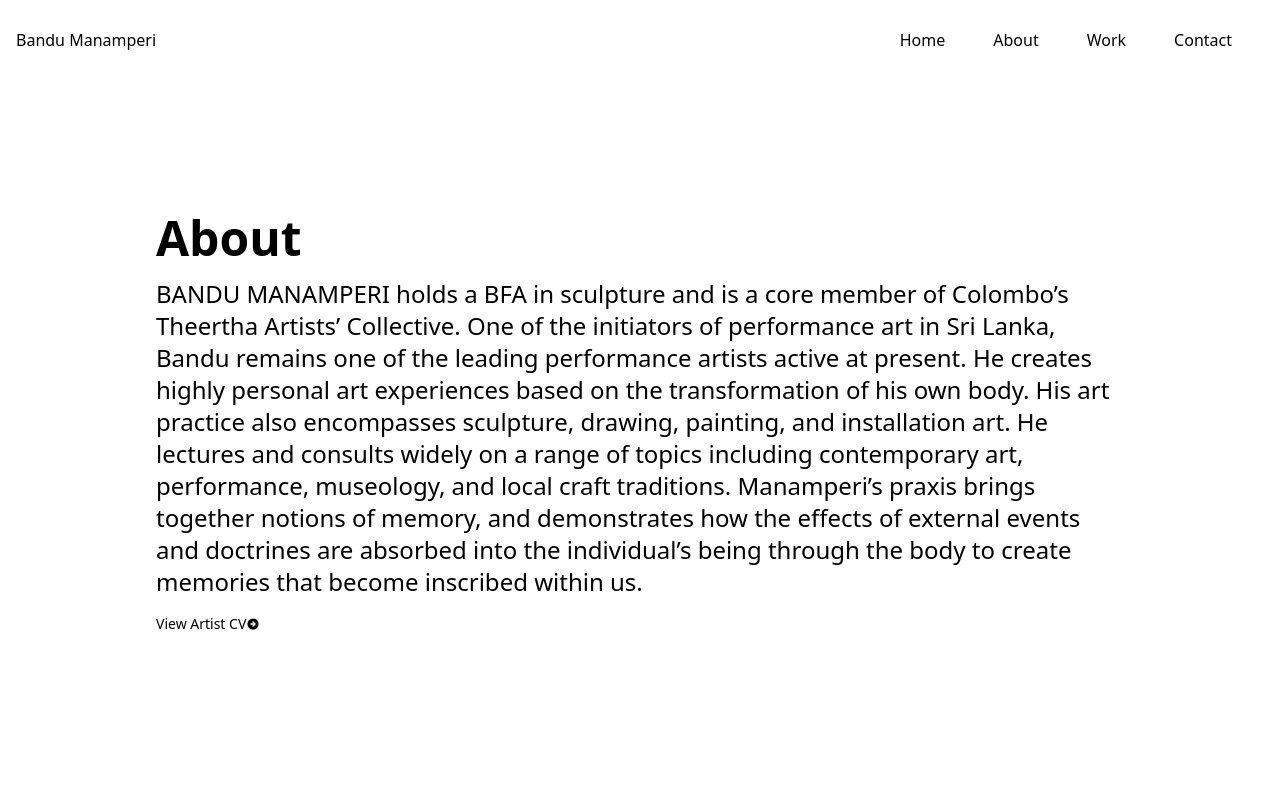
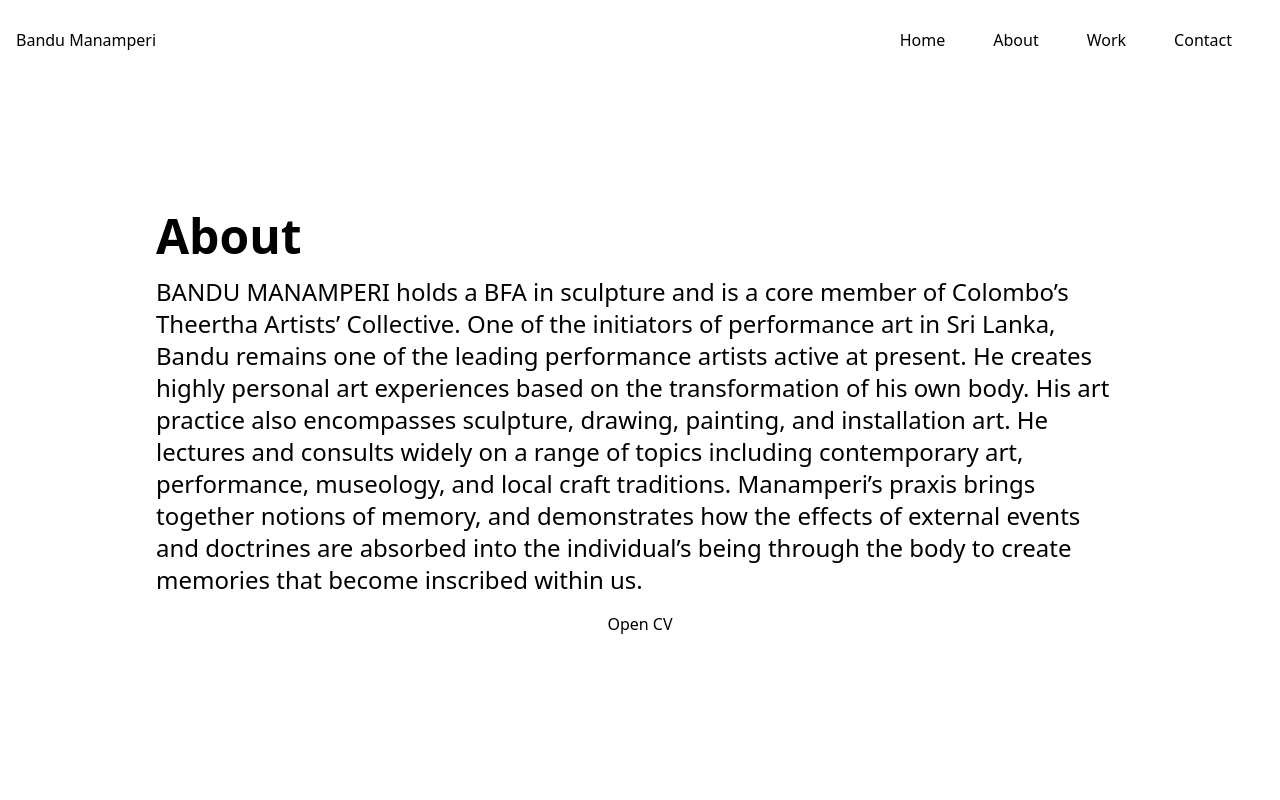
Before and after one commit to rashodkorala/bandumanamperi, a Next.js app: page / in a window 1280 px wide. Shown: the top 800 px of the page. Built offline with nearby package versions, Linux system fonts and the light colour scheme.

Commit message:
added changes

```diff
--- a/src/Components/About.tsx
+++ b/src/Components/About.tsx
@@ -1,9 +1,11 @@
-import React from "react";
+import React, { useState } from "react";
 import { HiArrowCircleLeft, HiArrowCircleRight } from "react-icons/hi";
+import ArtistCv from "./subComponents/ArtistCv";
 
 type Props = {};
 
 const About = (props: Props) => {
+  const [isPopupOpen, setIsPopupOpen] = useState(false);
   return (
     <div className="w-full h-screen bg-white ">
       <div className="max-w-[1000px] mx-auto px-4 flex flex-col justify-center h-full text-black xsm:px-5">
@@ -24,7 +26,7 @@ const About = (props: Props) => {
             to create memories that become inscribed within us.
           </p>
         </div>
-        <a
+        {/* <a
           href="https://photosbyrashod.myportfolio.com"
           target="_blank"
           rel="noreferrer"
@@ -32,7 +34,8 @@ const About = (props: Props) => {
         >
           View Artist CV
           <HiArrowCircleRight />
-        </a>
+        </a> */}
+        <button onClick={() => setIsPopupOpen(true)}>Open CV</button>
       </div>
     </div>
   );
--- a/src/Components/Gallery.tsx
+++ b/src/Components/Gallery.tsx
@@ -26,7 +26,9 @@ function createImage() {
   return images;
 }
 const images = createImage();
-const Gallery = () => {
+type Props = {};
+
+const Gallery = (props: Props) => {
   // const images = createImage();
   return (
     <div className="w-full bg-white">
--- a/src/Components/Work.tsx
+++ b/src/Components/Work.tsx
@@ -1,8 +1,8 @@
 import React from "react";
 import Slider from "./subComponents/imageSlideShow/Slider";
 
-
-const Work = () => {
+type Props = {};
+const Work = (props: Props) => {
   return (
     <div className="w-full h-screen bg-white">
       <div className="max-w-[1000px] mx-auto px-4 flex flex-col justify-center h-full text-black xsm:px-5">
--- a/src/Components/subComponents/ArtistCv.jsx
+++ b/src/Components/subComponents/ArtistCv.jsx
@@ -0,0 +1,14 @@
+import React, { useState } from "react";
+
+const ArtistCv = () => {
+  const [isPopupOpen, setIsPopupOpen] = useState(false);
+
+  return (
+    <div>
+      {isPopupOpen && <div>This is the popup. Add your content here.</div>}
+      <button onClick={() => setIsPopupOpen(true)}>Open Popup</button>
+    </div>
+  );
+};
+
+export default ArtistCv;
```
